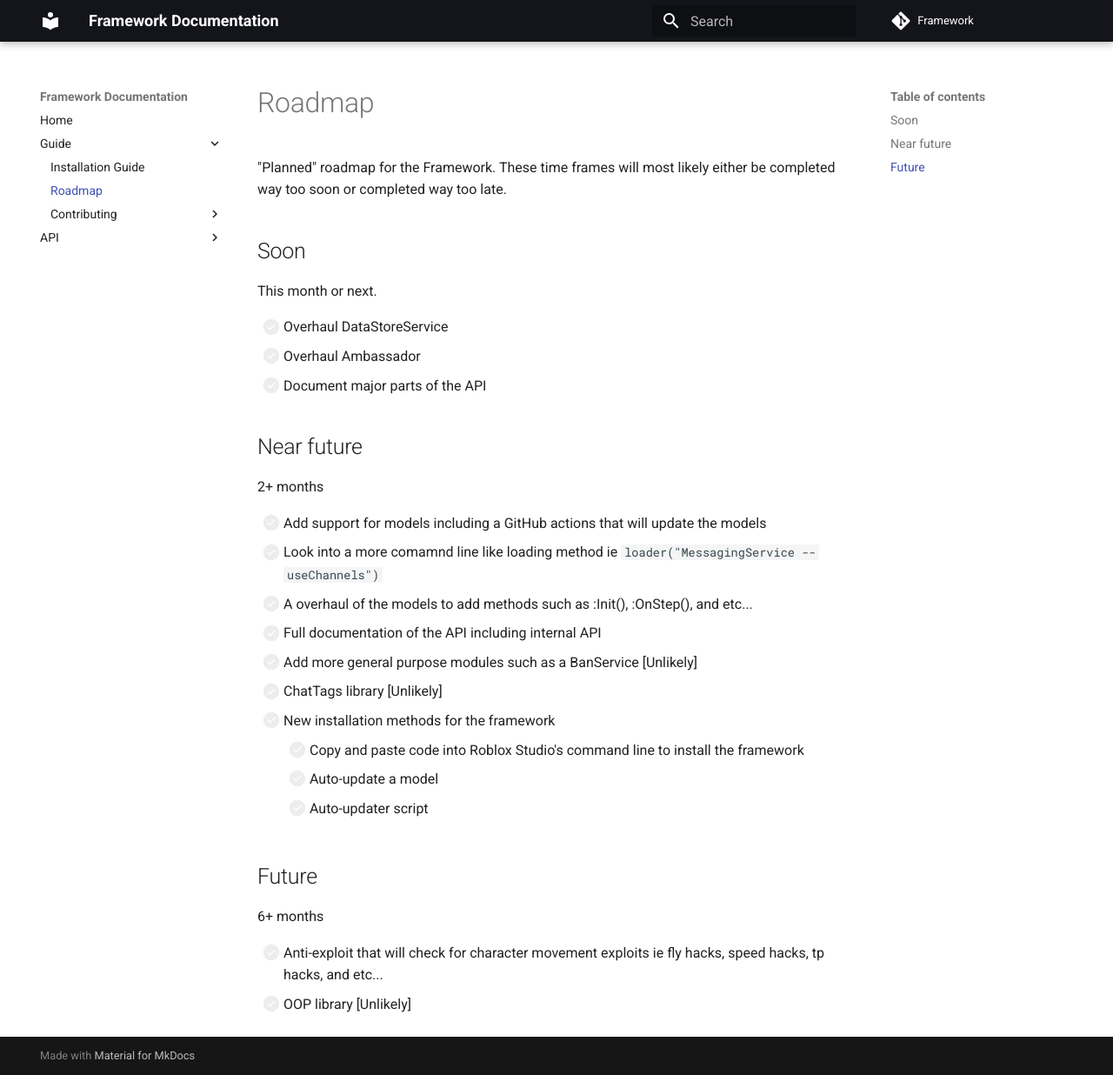
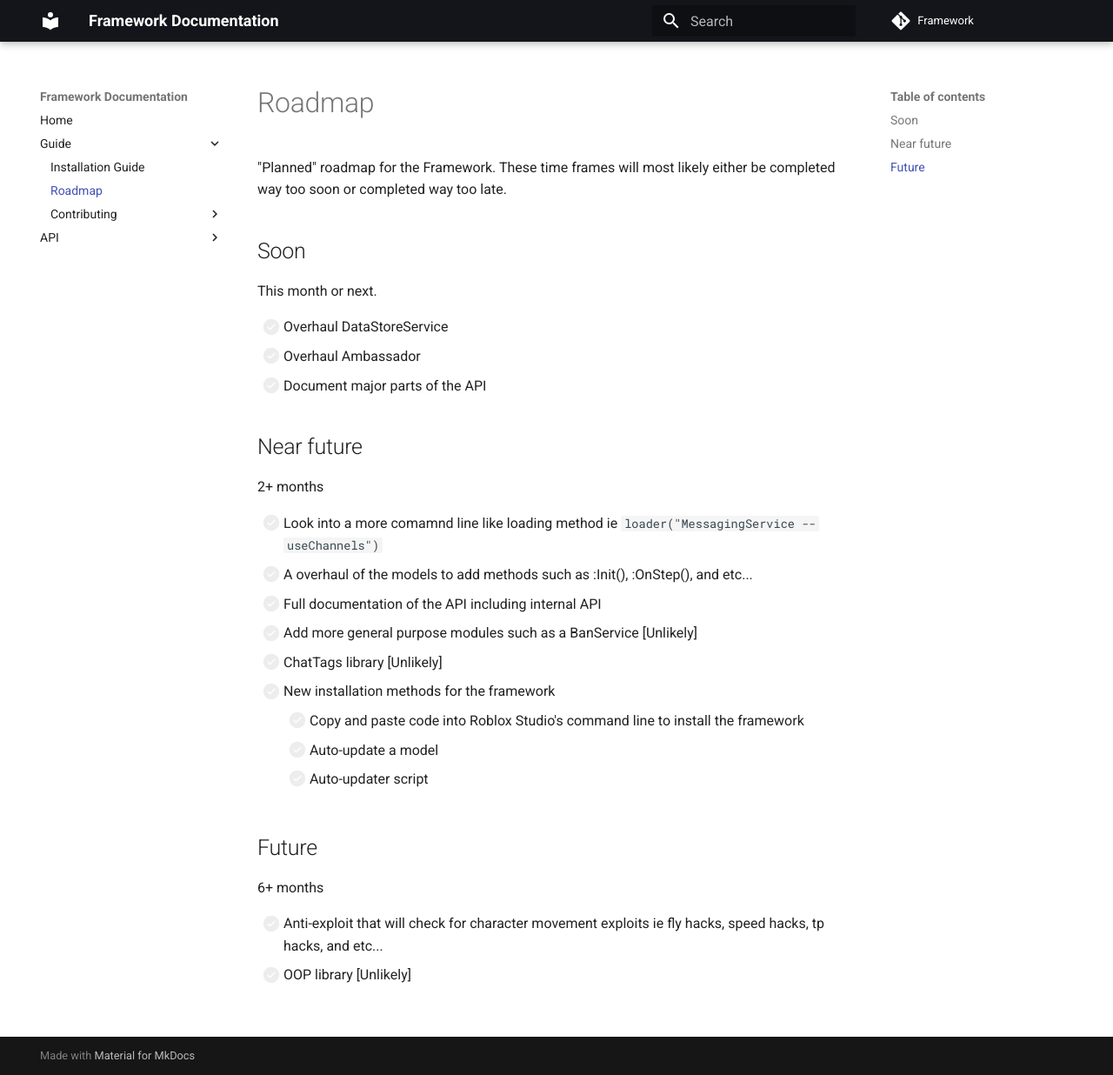
Before and after one commit to DontRevealMe/Framework, an MkDocs documentation site: the page built from docs/Guide/Roadmap.md, in a window 1280 px wide and 1236 px high. Shown: the whole window at 87% size. Built offline with MkDocs 1.6.1 and Material for MkDocs 9.7.7, drawn with Linux system fonts in a browser that asks for light colours; comment, search, counter and statistics services are not loaded; old or Windows-style settings are respelled for this version of MkDocs.

Commit message:
Update Roadmap.md

```diff
--- a/docs/Guide/Roadmap.md
+++ b/docs/Guide/Roadmap.md
@@ -14,7 +14,6 @@ This month or next.
 
 2+ months
 
-- [ ] Add support for models including a GitHub actions that will update the models
 - [ ] Look into a more comamnd line like loading method ie ``loader("MessagingService --useChannels")``
 - [ ] A overhaul of the models to add methods such as :Init(), :OnStep(), and etc...
 - [ ] Full documentation of the API including internal API
```
